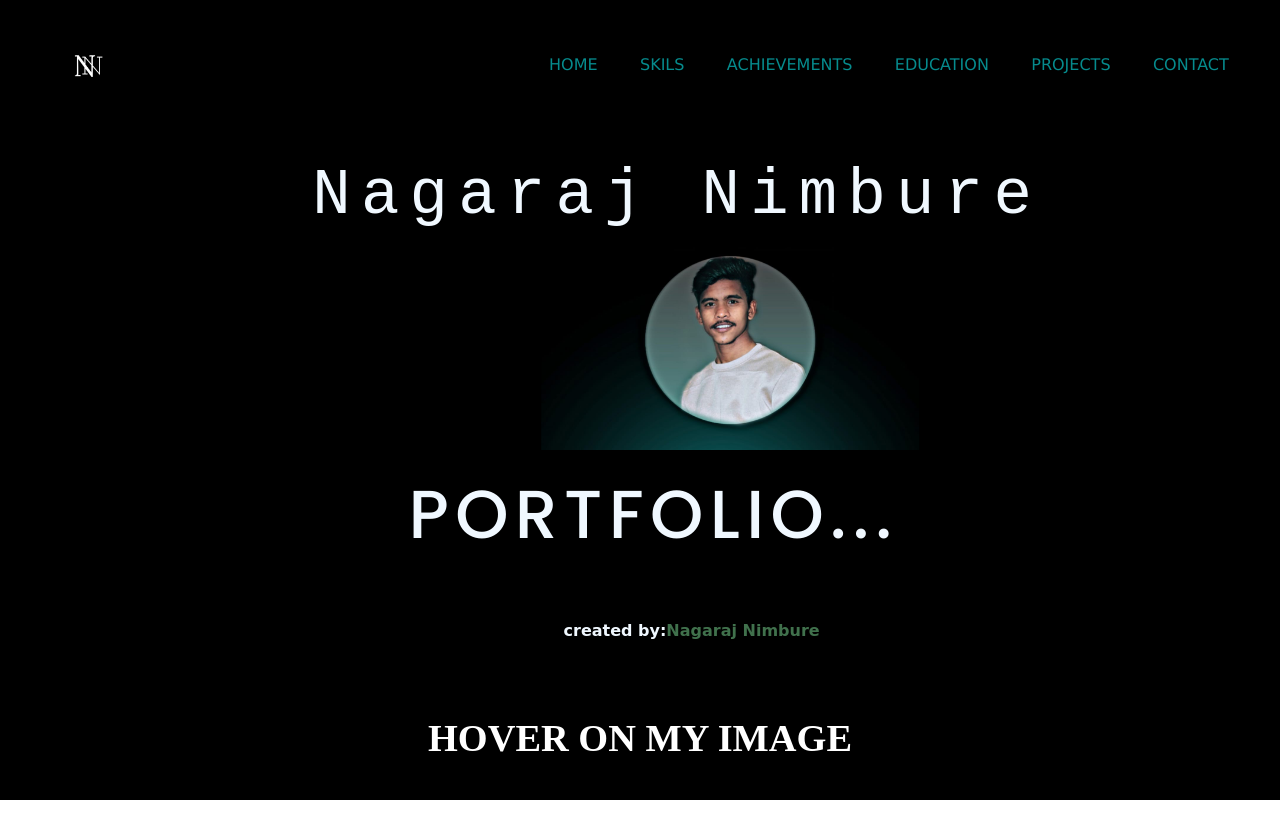
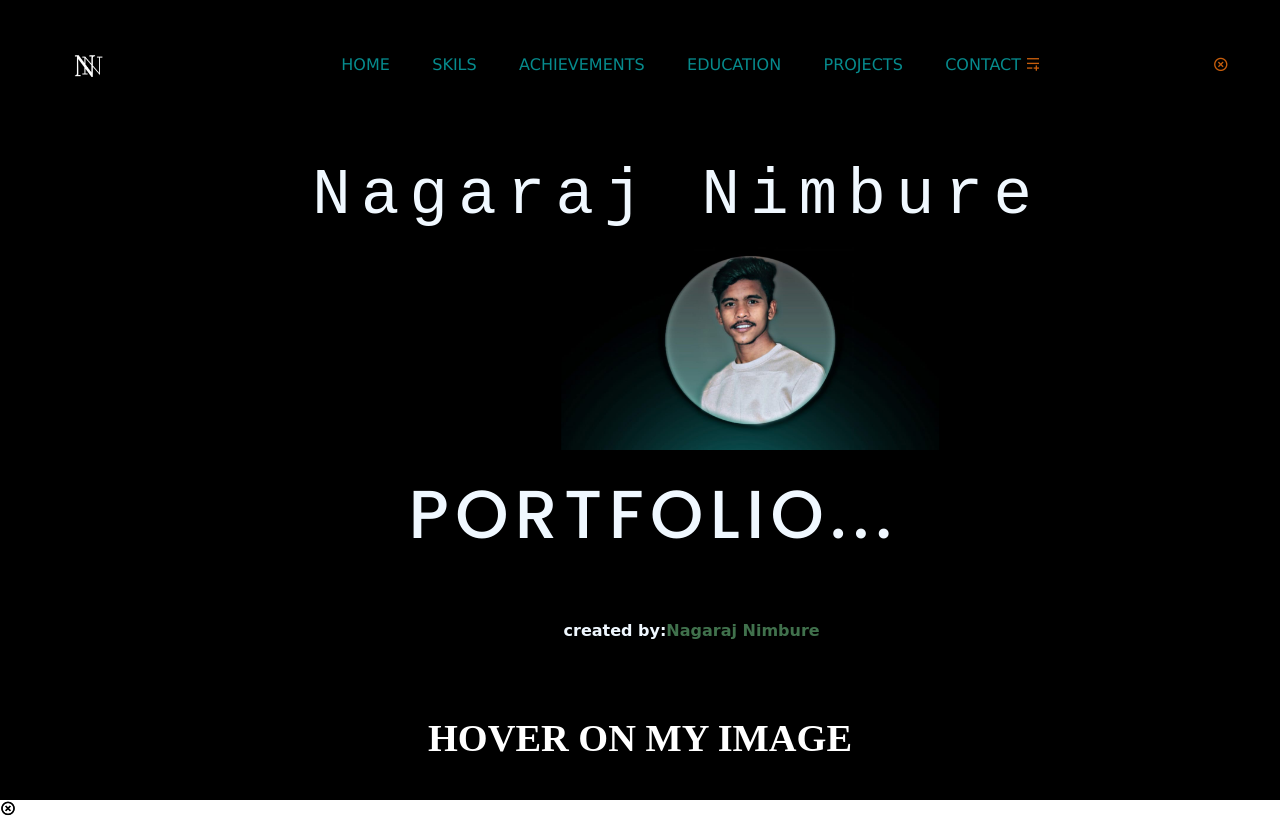
Before and after one commit to mrnagu03/myportfolio, a plain HTML site: page index.html in a window 1280 px wide. Shown: the top 819 px of the page. Drawn offline with nearby package versions, Linux system fonts and the light colour scheme; grey boxes are pictures that could not be loaded; a web font is replaced by a local one.

Commit message:
Update index.html

```diff
--- a/index.html
+++ b/index.html
@@ -23,10 +23,9 @@
                     <a href="">Education</a>
                     <a href="">Projects</a>
                     <a href="">Contact</a>
-
-
+                     <i class="ri-menu-add-line"></i>
                 </div>
-                <div class="menu1"><i class="ri-menu-add-line"></i></div>
+                <div class="menu1"><i class="ri-close-circle-line"></div>
 
 
             </div>
```
